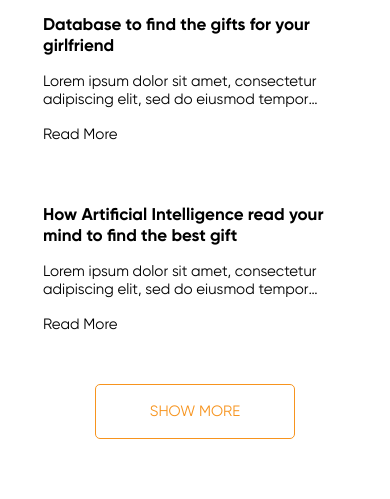
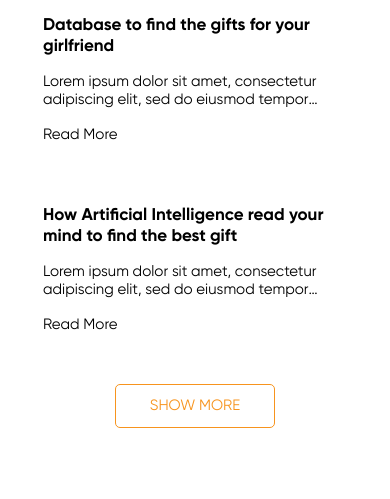
Before and after one commit to ProgProgrammer/ProgProgrammer.github.io, a PHP site: page / in a window 390 px wide. Shown: the part 706-1205 px from the top of the page. After the commit the page ends 1134 px from the top, so only its background shows below. Run offline with PHP 8.4, Linux system fonts and the light colour scheme.

Commit message:
Our_Best_Blogs_Ever: added button blocker and styles for button.

```diff
--- a/Our_Best_Blogs_Ever/css/styles.scss
+++ b/Our_Best_Blogs_Ever/css/styles.scss
@@ -10,6 +10,10 @@ h1, h2, h3, p, a, span, button {
   margin: 0;
   font-family: $font-f-gilroy;
   -webkit-tap-highlight-color: rgba(0, 0, 0, 0);
+}
+
+button:focus {
+  outline: none;
 }
 
 .spinner {
@@ -279,7 +283,12 @@ h1, h2, h3, p, a, span, button {
   }
   .header_p, .block__url, .block__up-text_theme_article,
   .button {
-    font-size: $font-s-18-full_tablet
+    font-size: $font-s-18-full_tablet;
+  }
+  .button {
+    width: 190px;
+    height: 52px;
+    line-height: 48px;
   }
   .block__header {
     font-size: $font-s-48-full_tablet;
@@ -299,7 +308,12 @@ h1, h2, h3, p, a, span, button {
   }
   .header_p, .block__url, .block__up-text_theme_article,
   .button {
-    font-size: $font-s-18-tablet
+    font-size: $font-s-18-tablet;
+  }
+  .button {
+    width: 180px;
+    height: 49px;
+    line-height: 45px;
   }
   .block__header {
     font-size: $font-s-48-tablet;
@@ -315,7 +329,12 @@ h1, h2, h3, p, a, span, button {
   }
   .header_p, .block__url, .block__up-text_theme_article,
   .button {
-    font-size: $font-s-18-mobile
+    font-size: $font-s-18-mobile;
+  }
+  .button {
+    width: 160px;
+    height: 44px;
+    line-height: 40px;
   }
   .block__header {
     font-size: $font-s-48-mobile;
@@ -331,7 +350,7 @@ h1, h2, h3, p, a, span, button {
   }
   .header_p, .block__url, .block__up-text_theme_article,
   .button {
-    font-size: $font-s-18-small-mobile
+    font-size: $font-s-18-small-mobile;
   }
   .block__header {
     font-size: $font-s-48-small-mobile;
@@ -343,3 +362,11 @@ h1, h2, h3, p, a, span, button {
     font-size: $font-s-14-small-mobile;
   }
 }
+
+@media all and (max-width: 319px) {
+  .button {
+    width: 150px;
+    height: 40px;
+    line-height: 36px;
+  }
+}
--- a/Our_Best_Blogs_Ever/index.html
+++ b/Our_Best_Blogs_Ever/index.html
@@ -6,7 +6,7 @@
     <meta http-equiv="X-UA-Compatible" content="ie=edge">
     <title>Our Best Blogs Ever</title>
     <link rel="stylesheet" href="css/bootstrap-grid.min.css">
-    <link rel="stylesheet" href="css/styles.css?v=4">
+    <link rel="stylesheet" href="css/styles.css?v=5">
 </head>
 <body>
 <header class="header">
@@ -72,6 +72,6 @@
     </button>
 </main>
 <footer></footer>
-<script src="js/articles.js?v=4"></script>
+<script src="js/articles.js?v=5"></script>
 </body>
 </html>
--- a/Our_Best_Blogs_Ever/js/articles_original_code.js
+++ b/Our_Best_Blogs_Ever/js/articles_original_code.js
@@ -106,7 +106,6 @@
             {
                 if (array_id[a] === id)
                 {
-                    console.log("id_error = " + id);
                     return false;
                 }
             }
@@ -143,6 +142,10 @@
             {
                 block_button = false;
                 counter++;
+            }
+            if (json.id === undefined)
+            {
+                button.style.pointerEvents = "none";
             }
         }
 
```
Also changed, not shown: Our_Best_Blogs_Ever/js/articles.js (+1 -1 lines), Our_Best_Blogs_Ever/css/styles.css, 1 other file.
